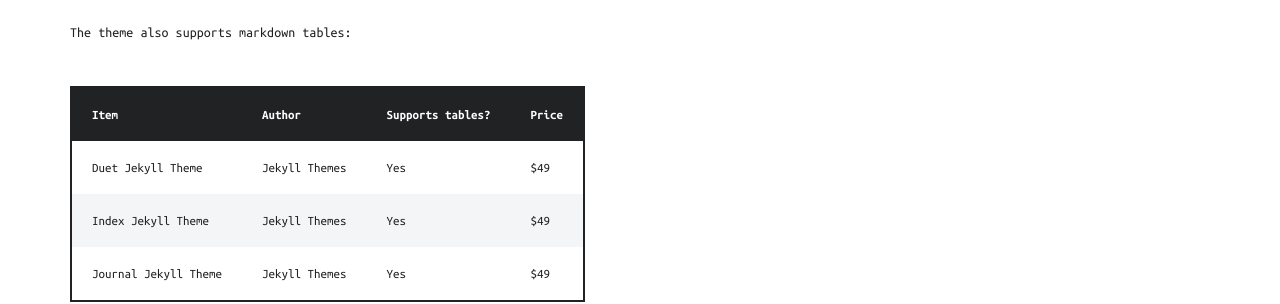
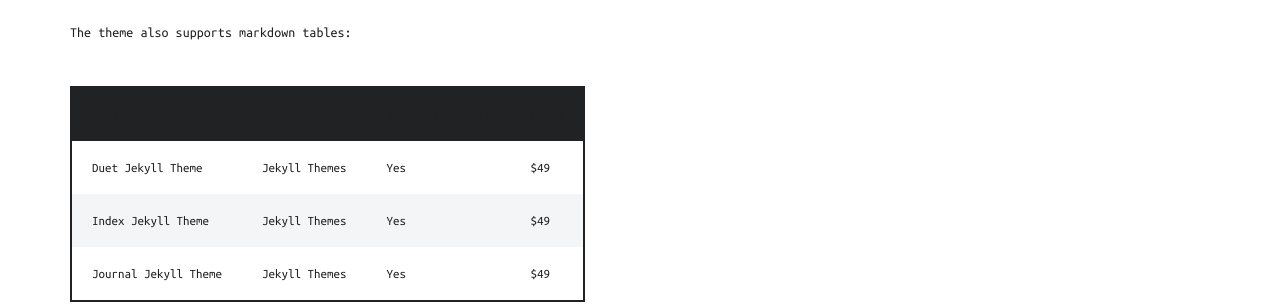
Before and after one commit to kletobias/kletobias.github.io, a Jekyll site: the page built from _posts/2019-06-30-demo-post.md, in a window 1280 px wide. Shown: the part 2467-2771 px from the top of the page. Built offline with Jekyll 4.4.1, drawn with Linux system fonts in a browser that asks for light colours; nearby versions of some CDN libraries.

Commit message:
testing new color settings unsure which values need to be changed, so created new testing branch.

```diff
--- a/_sass/_pages/_page__post.scss
+++ b/_sass/_pages/_page__post.scss
@@ -67,7 +67,7 @@
 
       thead {
         background: $text-dark-color;
-        color: $background-color;
+        color: $text-dark-color;
         text-align: left;
         font-weight: $bold-weight;
 
```
